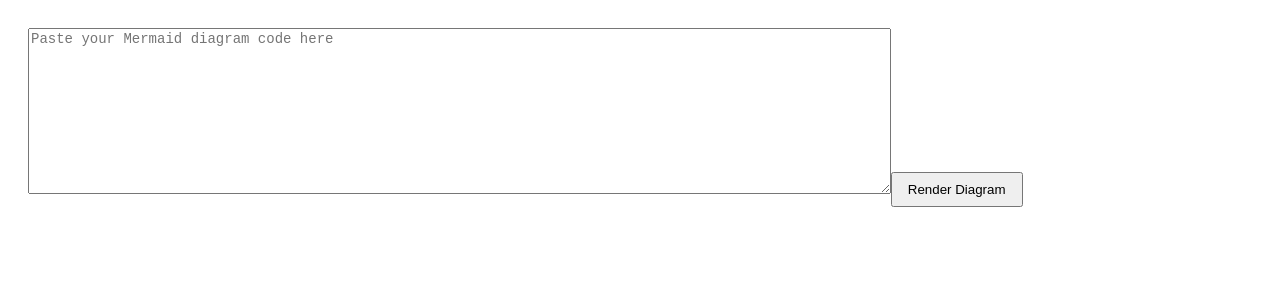
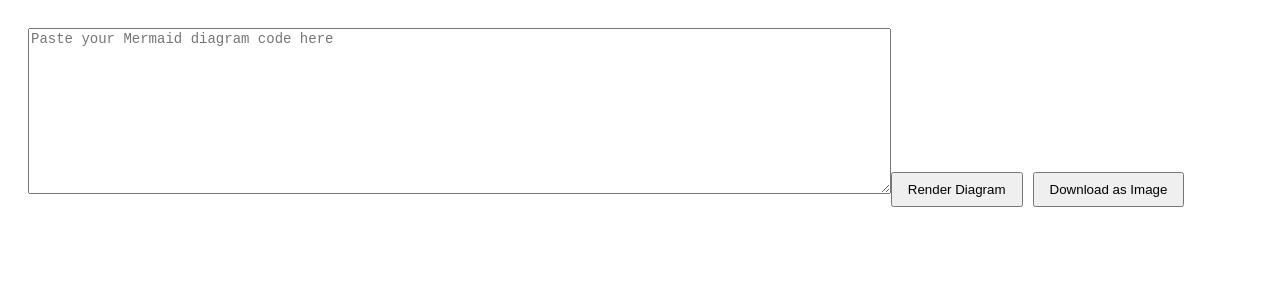
Before and after one commit to beaconfirepro/beaconbpm, a React (Create React App) app: page / in a window 1280 px wide. Shown: the top 300 px of the page. Built offline with nearby package versions, Linux system fonts and the light colour scheme.

Commit message:
Add Mermaid diagram PNG download functionality

```diff
--- a/src/MermaidEditor.js
+++ b/src/MermaidEditor.js
@@ -5,6 +5,7 @@ import mermaidConfig from './mermaidConfig';
 const MermaidEditor = () => {
   const [code, setCode] = useState('');
   const diagramRef = useRef(null);
+  const [svgCode, setSvgCode] = useState('');
 
   useEffect(() => {
     mermaid.initialize(mermaidConfig);
@@ -13,13 +14,39 @@ const MermaidEditor = () => {
   const handleRender = () => {
     if (diagramRef.current) {
       mermaid.render('mermaidDiagram', code)
-        .then(({svg}) => {
+        .then(({ svg }) => {
           diagramRef.current.innerHTML = svg;
+          setSvgCode(svg);
         })
         .catch((error) => {
           diagramRef.current.innerHTML = `<pre style="color:red;">${error}</pre>`;
         });
     }
+  };
+
+  const downloadImage = () => {
+    const svgBlob = new Blob([svgCode], { type: 'image/svg+xml;charset=utf-8' });
+    const svgUrl = URL.createObjectURL(svgBlob);
+    const img = new Image();
+
+    img.onload = () => {
+      const canvas = document.createElement('canvas');
+      canvas.width = img.width;
+      canvas.height = img.height;
+
+      const context = canvas.getContext('2d');
+      context.drawImage(img, 0, 0);
+
+      URL.revokeObjectURL(svgUrl);
+      canvas.toBlob((blob) => {
+        const a = document.createElement('a');
+        a.href = URL.createObjectURL(blob);
+        a.download = 'mermaid-diagram.png';
+        a.click();
+      });
+    };
+
+    img.src = svgUrl;
   };
 
   return (
@@ -34,6 +61,9 @@ const MermaidEditor = () => {
       <button onClick={handleRender} style={{ marginTop: '10px', padding: '8px 15px' }}>
         Render Diagram
       </button>
+      <button onClick={downloadImage} style={{ marginTop: '10px', marginLeft: '10px', padding: '8px 15px' }}>
+        Download as Image
+      </button>
       <div ref={diagramRef} style={{ marginTop: '20px' }} />
     </div>
   );
```
